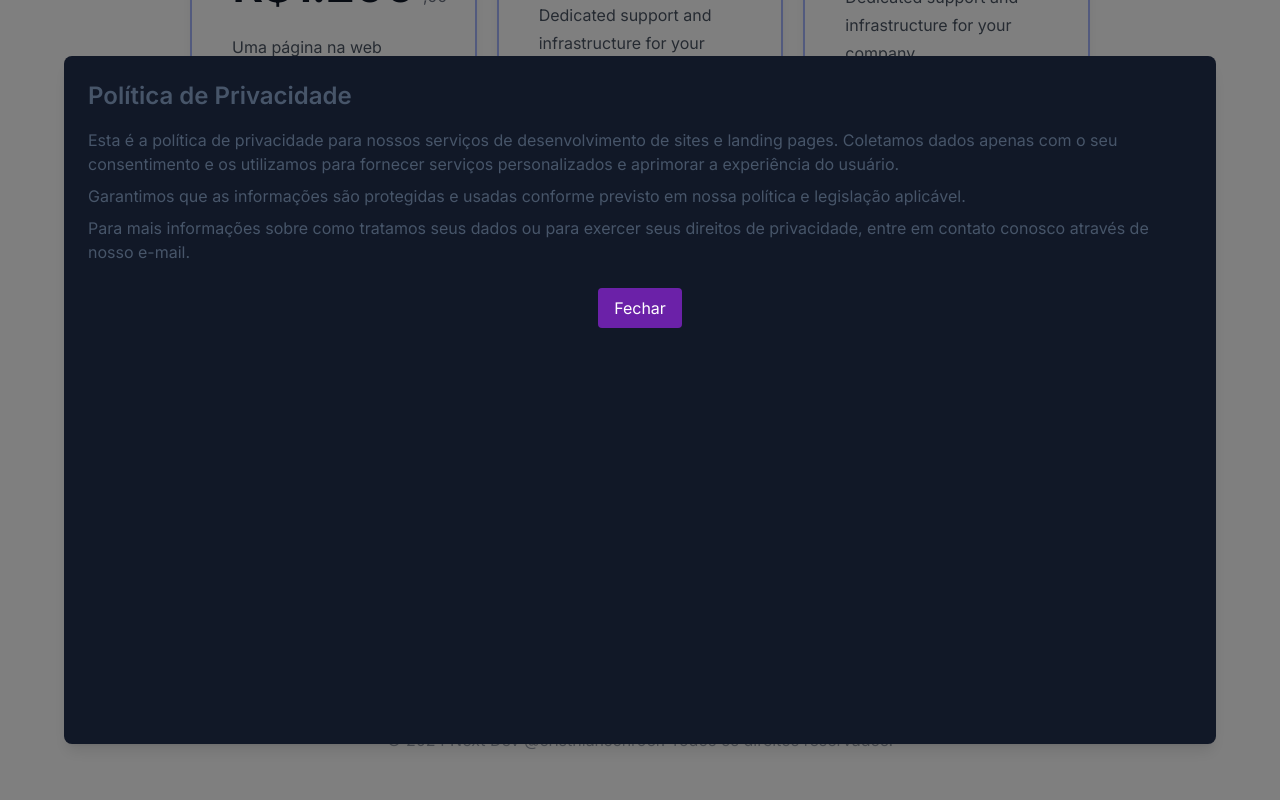
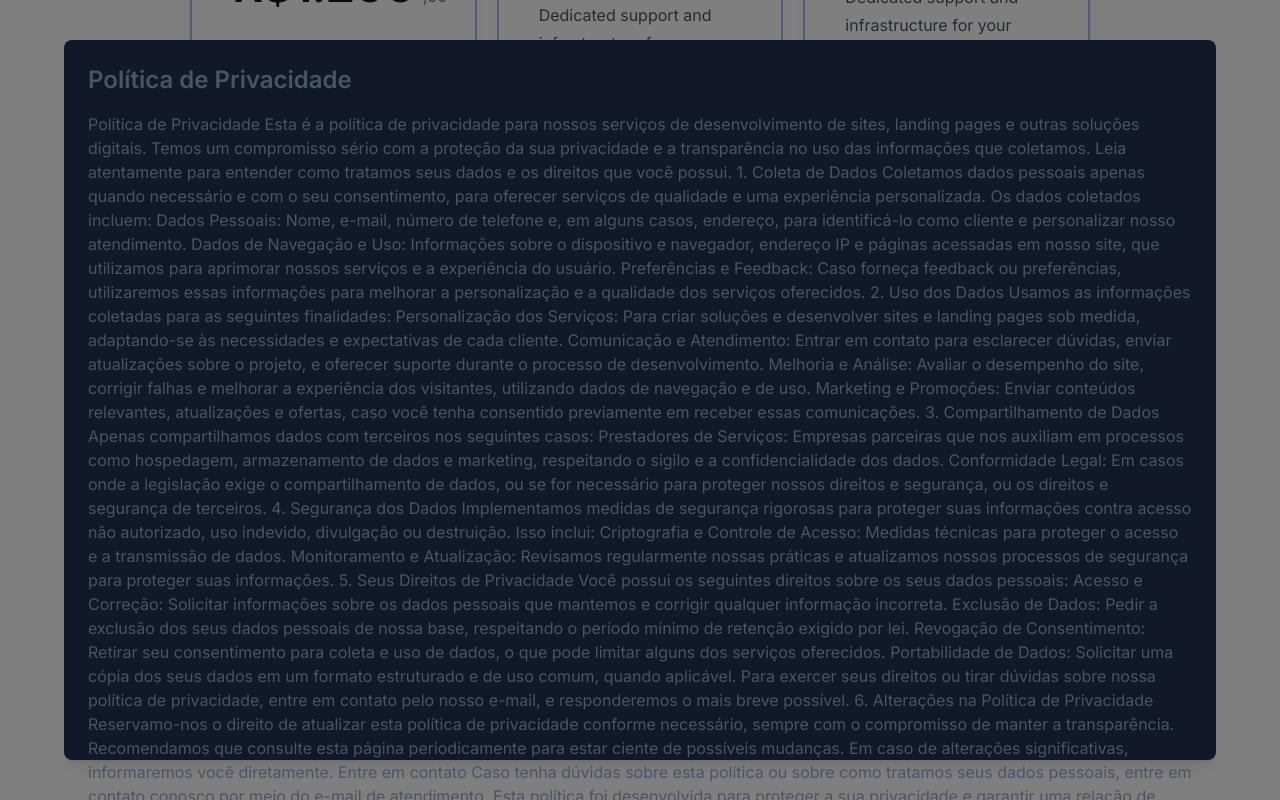
Before and after one commit to Cristhian-Shr/nextDev-landingPage, a Next.js app: page / in a window 1280 px wide. Both pictures are taken after a click on the button "Política de Privacidade". Shown: the part 3679-4479 px from the top of the page. Built offline with nearby package versions, Linux system fonts and the light colour scheme.

Commit message:
ajuste no tamanho dos modais

```diff
--- a/src/app/_components/modais/privacyPolicy-modal.tsx
+++ b/src/app/_components/modais/privacyPolicy-modal.tsx
@@ -14,31 +14,81 @@ const PrivacyPolicyModal: React.FC = () => {
 
       {isOpen && (
         <div className="fixed inset-0 flex items-center justify-center bg-black bg-opacity-50 z-40">
-          <div className="bg-gray-900 rounded-lg shadow-lg p-6 w-[100vw] md:w-[95vw] h-[100vh] md:h-[86vh] max-w-6xl mx-4 relative">
+          <div className="bg-gray-900 rounded-lg shadow-lg p-6 w-[100vw] md:w-[95vw] h-[100vh] md:h-[90vh] max-w-6xl mx-4 relative">
             <h2 className="text-2xl font-semibold mb-4">
               Política de Privacidade
             </h2>
-            <div className="max-h-96 overflow-y-auto text-slate-600 space-y-2">
-              <p>
-                Esta é a política de privacidade para nossos serviços de
-                desenvolvimento de sites e landing pages. Coletamos dados apenas
-                com o seu consentimento e os utilizamos para fornecer serviços
-                personalizados e aprimorar a experiência do usuário.
-              </p>
-              <p>
-                Garantimos que as informações são protegidas e usadas conforme
-                previsto em nossa política e legislação aplicável.
-              </p>
-              <p>
-                Para mais informações sobre como tratamos seus dados ou para
-                exercer seus direitos de privacidade, entre em contato conosco
-                através de nosso e-mail.
-              </p>
+            <div className=" overflow-y-auto text-slate-600 space-y-2">
+              Política de Privacidade Esta é a política de privacidade para
+              nossos serviços de desenvolvimento de sites, landing pages e
+              outras soluções digitais. Temos um compromisso sério com a
+              proteção da sua privacidade e a transparência no uso das
+              informações que coletamos. Leia atentamente para entender como
+              tratamos seus dados e os direitos que você possui. 1. Coleta de
+              Dados Coletamos dados pessoais apenas quando necessário e com o
+              seu consentimento, para oferecer serviços de qualidade e uma
+              experiência personalizada. Os dados coletados incluem: Dados
+              Pessoais: Nome, e-mail, número de telefone e, em alguns casos,
+              endereço, para identificá-lo como cliente e personalizar nosso
+              atendimento. Dados de Navegação e Uso: Informações sobre o
+              dispositivo e navegador, endereço IP e páginas acessadas em nosso
+              site, que utilizamos para aprimorar nossos serviços e a
+              experiência do usuário. Preferências e Feedback: Caso forneça
+              feedback ou preferências, utilizaremos essas informações para
+              melhorar a personalização e a qualidade dos serviços oferecidos.
+              2. Uso dos Dados Usamos as informações coletadas para as seguintes
+              finalidades: Personalização dos Serviços: Para criar soluções e
+              desenvolver sites e landing pages sob medida, adaptando-se às
+              necessidades e expectativas de cada cliente. Comunicação e
+              Atendimento: Entrar em contato para esclarecer dúvidas, enviar
+              atualizações sobre o projeto, e oferecer suporte durante o
+              processo de desenvolvimento. Melhoria e Análise: Avaliar o
+              desempenho do site, corrigir falhas e melhorar a experiência dos
+              visitantes, utilizando dados de navegação e de uso. Marketing e
+              Promoções: Enviar conteúdos relevantes, atualizações e ofertas,
+              caso você tenha consentido previamente em receber essas
+              comunicações. 3. Compartilhamento de Dados Apenas compartilhamos
+              dados com terceiros nos seguintes casos: Prestadores de Serviços:
+              Empresas parceiras que nos auxiliam em processos como hospedagem,
+              armazenamento de dados e marketing, respeitando o sigilo e a
+              confidencialidade dos dados. Conformidade Legal: Em casos onde a
+              legislação exige o compartilhamento de dados, ou se for necessário
+              para proteger nossos direitos e segurança, ou os direitos e
+              segurança de terceiros. 4. Segurança dos Dados Implementamos
+              medidas de segurança rigorosas para proteger suas informações
+              contra acesso não autorizado, uso indevido, divulgação ou
+              destruição. Isso inclui: Criptografia e Controle de Acesso:
+              Medidas técnicas para proteger o acesso e a transmissão de dados.
+              Monitoramento e Atualização: Revisamos regularmente nossas
+              práticas e atualizamos nossos processos de segurança para proteger
+              suas informações. 5. Seus Direitos de Privacidade Você possui os
+              seguintes direitos sobre os seus dados pessoais: Acesso e
+              Correção: Solicitar informações sobre os dados pessoais que
+              mantemos e corrigir qualquer informação incorreta. Exclusão de
+              Dados: Pedir a exclusão dos seus dados pessoais de nossa base,
+              respeitando o período mínimo de retenção exigido por lei.
+              Revogação de Consentimento: Retirar seu consentimento para coleta
+              e uso de dados, o que pode limitar alguns dos serviços oferecidos.
+              Portabilidade de Dados: Solicitar uma cópia dos seus dados em um
+              formato estruturado e de uso comum, quando aplicável. Para exercer
+              seus direitos ou tirar dúvidas sobre nossa política de
+              privacidade, entre em contato pelo nosso e-mail, e responderemos o
+              mais breve possível. 6. Alterações na Política de Privacidade
+              Reservamo-nos o direito de atualizar esta política de privacidade
+              conforme necessário, sempre com o compromisso de manter a
+              transparência. Recomendamos que consulte esta página
+              periodicamente para estar ciente de possíveis mudanças. Em caso de
+              alterações significativas, informaremos você diretamente. Entre em
+              contato Caso tenha dúvidas sobre esta política ou sobre como
+              tratamos seus dados pessoais, entre em contato conosco por meio do
+              e-mail de atendimento. Esta política foi desenvolvida para
+              proteger a sua privacidade e garantir uma relação de confiança,
+              segurança e transparência.
             </div>
-            <div className="flex items-center justify-center py-2">
+            <div className="flex items-center justify-center">
               <button
                 onClick={closeModal}
-                className="mt-4 bg-purple-800 text-white px-4 py-2 rounded hover:bg-purple-700"
+                className="mt-4 bg-primary text-slate-400 px-4 py-2 rounded hover:bg-purple-700"
               >
                 Fechar
               </button>
--- a/src/app/_components/modais/trafegoPago-modal.tsx
+++ b/src/app/_components/modais/trafegoPago-modal.tsx
@@ -50,16 +50,16 @@ const TrafegoPagoModal: React.FC = () => {
                 ideal e que cada oportunidade é aproveitada ao máximo.
               </p>
             </div>
-            <div className="flex pt-10 justify-end gap-8 px-4">
+            <div className="flex pt-10 justify-end gap-8 px-4 text-slate-400">
               <button
                 onClick={closeModal}
-                className="bg-primary py-2 px-4 text-md shadow-lg font-bold rounded z-50"
+                className="bg-primary py-2 px-4 text-md shadow-lg font-bold rounded-md z-50 hover:bg-purple-700"
               >
                 Fechar
               </button>
               <Link
                 href="https://w.app/4gj0h2"
-                className="bg-primary py-2 px-4 text-md shadow-lg font-bold rounded"
+                className="bg-primary py-2 px-4 text-md shadow-lg font-bold rounded-md hover:bg-purple-700"
               >
                 Contratar
               </Link>
```
